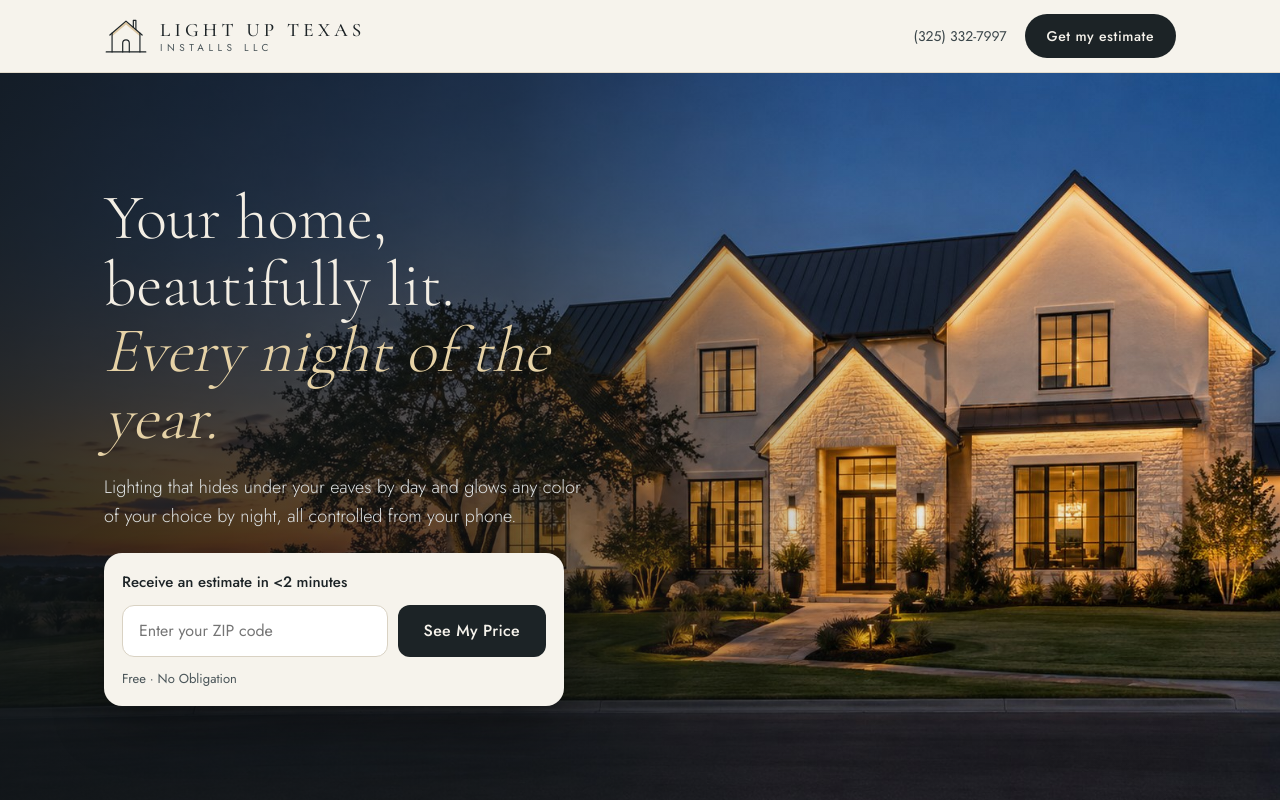
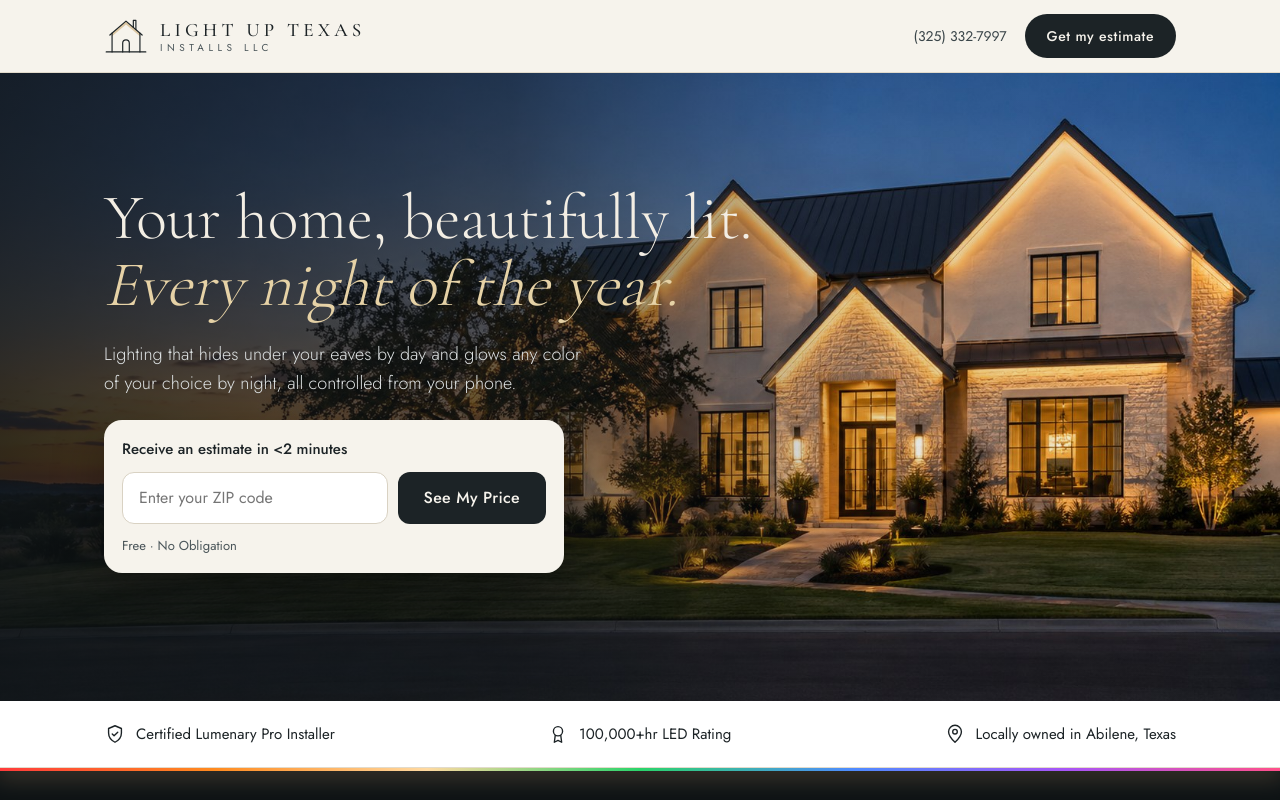
Before and after one commit to lightuptexasinstalls/lightuptexas-site, a Next.js app: page / in a window 1280 px wide. Shown: the top 800 px of the page. Built offline with nearby package versions, Linux system fonts and the light colour scheme; no server answers.

Commit message:
Add files via upload

```diff
--- a/app/page.tsx
+++ b/app/page.tsx
@@ -13,9 +13,9 @@ export default function Home() {
           <img src="/images/hero.jpg" fetchPriority="high" alt="A white stone and stucco Texas home at twilight, its rooflines glowing warm white from lighting hidden under the eaves" style={{position: 'absolute', top: '0', left: '0', width: '100%', height: '100%', objectFit: 'cover', objectPosition: '70% center', display: 'block'}} />
           <div aria-hidden="true" style={{position: 'absolute', top: '0', right: '0', bottom: '0', left: '0', background: 'linear-gradient(90deg, rgba(14, 19, 21, 0.85) 0%, rgba(14, 19, 21, 0.6) 40%, rgba(14, 19, 21, 0.12) 65%, rgba(14, 19, 21, 0) 100%)'}}></div>
           <div style={{position: 'relative', maxWidth: '1120px', margin: '0 auto', padding: '112px 24px 128px', display: 'flex'}}>
-            <div style={{flex: '0 1 540px', minWidth: '0', display: 'flex', flexDirection: 'column', gap: '22px'}}>
+            <div style={{flex: '0 1 760px', minWidth: '0', display: 'flex', flexDirection: 'column', gap: '22px'}}>
 
-              <h1 style={{margin: '0', fontFamily: "'Cormorant Garamond', serif", fontWeight: '300', fontSize: 'clamp(2.6rem, 5vw, 4.25rem)', lineHeight: 1.04}}>Your home, beautifully lit. <br /><span style={{fontStyle: 'italic', color: 'rgb(230, 210, 166)'}}>Every night of the year.</span></h1>
+              <h1 style={{margin: '0', fontFamily: "'Cormorant Garamond', serif", fontWeight: '300', fontSize: 'clamp(2.6rem, 5vw, 4.25rem)', lineHeight: 1.04}}><span style={{display: 'block'}}>Your home, beautifully lit.</span><span style={{display: 'block', fontStyle: 'italic', color: 'rgb(230, 210, 166)'}}>Every night of the year.</span></h1>
               <p style={{margin: '0', maxWidth: '480px', fontSize: '18px', fontWeight: '300', lineHeight: 1.6, color: '#DDE1E2'}}>Lighting that hides under your eaves by day and glows any color of your choice by night, all controlled from your phone.</p>
               <form action="/estimate" method="get" style={{background: '#F6F3EC', color: '#1C2326', borderRadius: '18px', padding: '18px', display: 'flex', flexDirection: 'column', gap: '12px', maxWidth: '460px', boxShadow: '0 18px 50px rgba(0, 0, 0, 0.35)'}}>
                 <label htmlFor="hero-zip" style={{fontSize: '15px', fontWeight: '500'}}>Receive an estimate in &lt;2 minutes</label>
```
